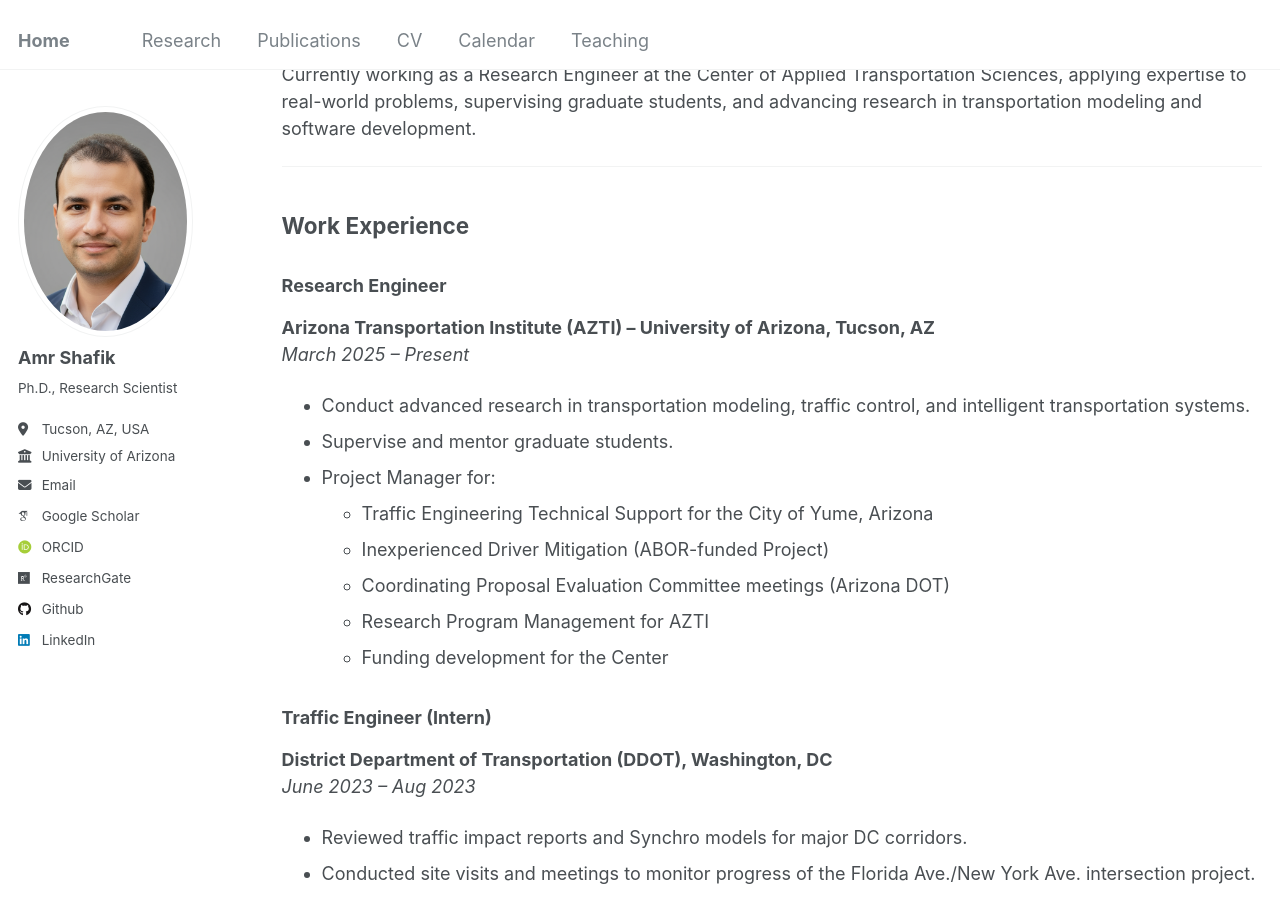
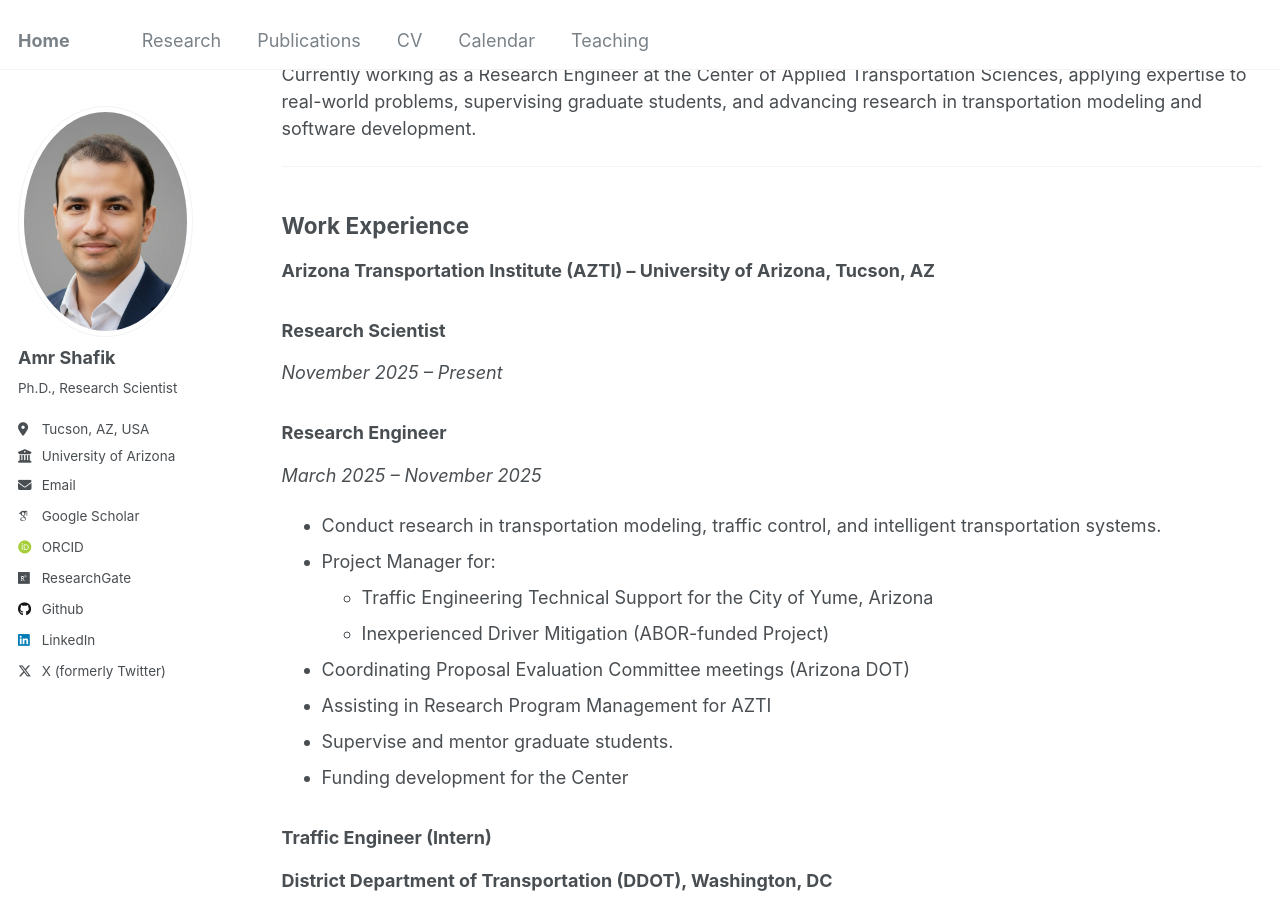
Before and after one commit to akshafik/amrshafik, a Jekyll site: the page built from _pages/cv.md, in a window 1280 px wide and 900 px high, scrolled down 388 px. Built offline with Jekyll 4.4.1, drawn with Linux system fonts in a browser that asks for light colours; some web fonts are replaced.

Commit message:
Update Twitter handle key in configuration and revise about and CV pages to reflect current position as Research Scientist III

```diff
--- a/_config.yml
+++ b/_config.yml
@@ -109,7 +109,7 @@ author:
   stackoverflow    : # http://stackoverflow.com/users/123456/username
   steam            :
   tumblr           :
-  X                : "replacewithyourtwitterhandle"  # Add your Twitter handle if you have one
+  twitter          : "replacewithyourtwitterhandle"  # Add your Twitter handle if you have one
   vine             :
   weibo            :
   xing             :
--- a/_pages/cv.md
+++ b/_pages/cv.md
@@ -44,17 +44,19 @@ Dedicated researcher with a PhD in Civil and Environmental Engineering from Virg
 
 ## Work Experience
 
+**Arizona Transportation Institute (AZTI) – University of Arizona, Tucson, AZ**
+### Research Scientist
+*November 2025 – Present*
 ### Research Engineer
-**Arizona Transportation Institute (AZTI) – University of Arizona, Tucson, AZ**
-*March 2025 – Present*
-- Conduct advanced research in transportation modeling, traffic control, and intelligent transportation systems.
-- Supervise and mentor graduate students.
+*March 2025 – November 2025*
+- Conduct research in transportation modeling, traffic control, and intelligent transportation systems.
 - Project Manager for:
   - Traffic Engineering Technical Support for the City of Yume, Arizona
   - Inexperienced Driver Mitigation (ABOR-funded Project)
-  - Coordinating Proposal Evaluation Committee meetings (Arizona DOT)
-  - Research Program Management for AZTI
-  - Funding development for the Center
+- Coordinating Proposal Evaluation Committee meetings (Arizona DOT)
+- Assisting in Research Program Management for AZTI
+- Supervise and mentor graduate students.
+- Funding development for the Center
 
 ### Traffic Engineer (Intern)
 **District Department of Transportation (DDOT), Washington, DC**
```
Also changed, not shown: _pages/about.md (+3 -3 lines), _pages/calendar.md (+1 -1 lines).
